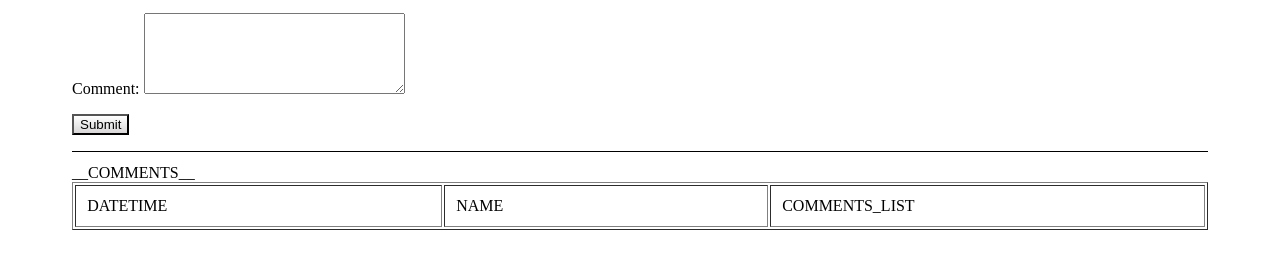
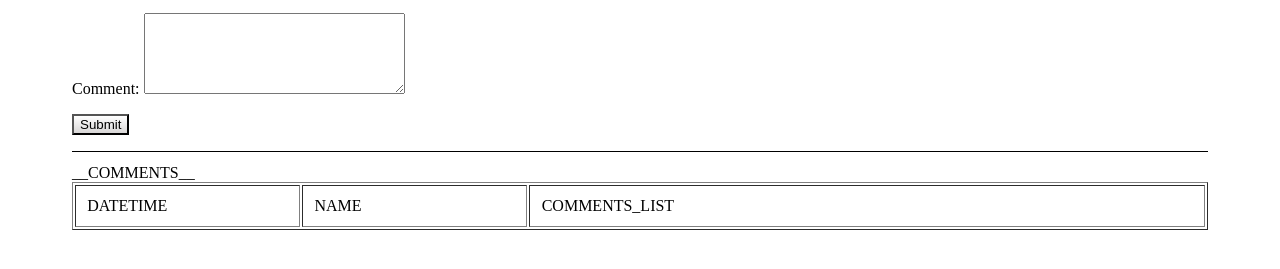
Before and after one commit to step-batch-7/flower-catalog-naveen-kumar-vadla, a plain HTML site: page templates/GuestBook.html in a window 1280 px wide. Shown: the part 161-430 px from the top of the page. Drawn offline with Linux system fonts and the light colour scheme; files that its build step writes are made by us from their sources.

Commit message:
Added different css classes for date, name and comments

```diff
--- a/public/css/GuestBook.css
+++ b/public/css/GuestBook.css
@@ -39,10 +39,12 @@ body {
   margin: 1% 0% 0% 0%;
 }
 
-#comments-table thead td {
-  padding-right: 200px;
+.date,
+.name {
+  width: 20%;
 }
-
-#comments-table td {
+.date,
+.name,
+.comment {
   padding: 1%;
 }
--- a/templates/GuestBook.html
+++ b/templates/GuestBook.html
@@ -30,9 +30,9 @@
     <div id="comments-log">
       <table id="comments-table" border="1">
         <thead>
-          <td>DATETIME</td>
-          <td>NAME</td>
-          <td>COMMENTS_LIST</td>
+          <td class="date">DATETIME</td>
+          <td class="name">NAME</td>
+          <td class="comment">COMMENTS_LIST</td>
         </thead>
         <tbody>__COMMENTS__</tbody>
       </table>
```
